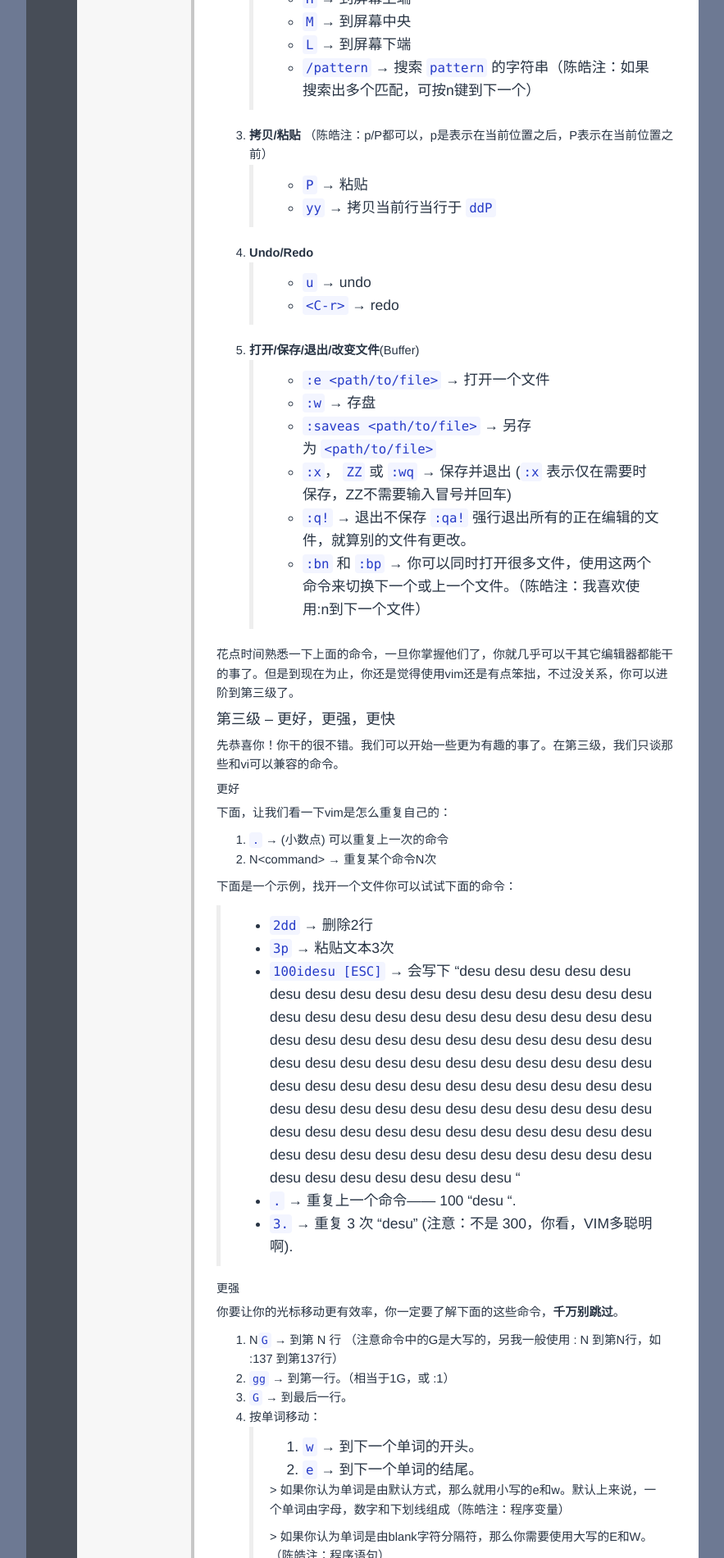
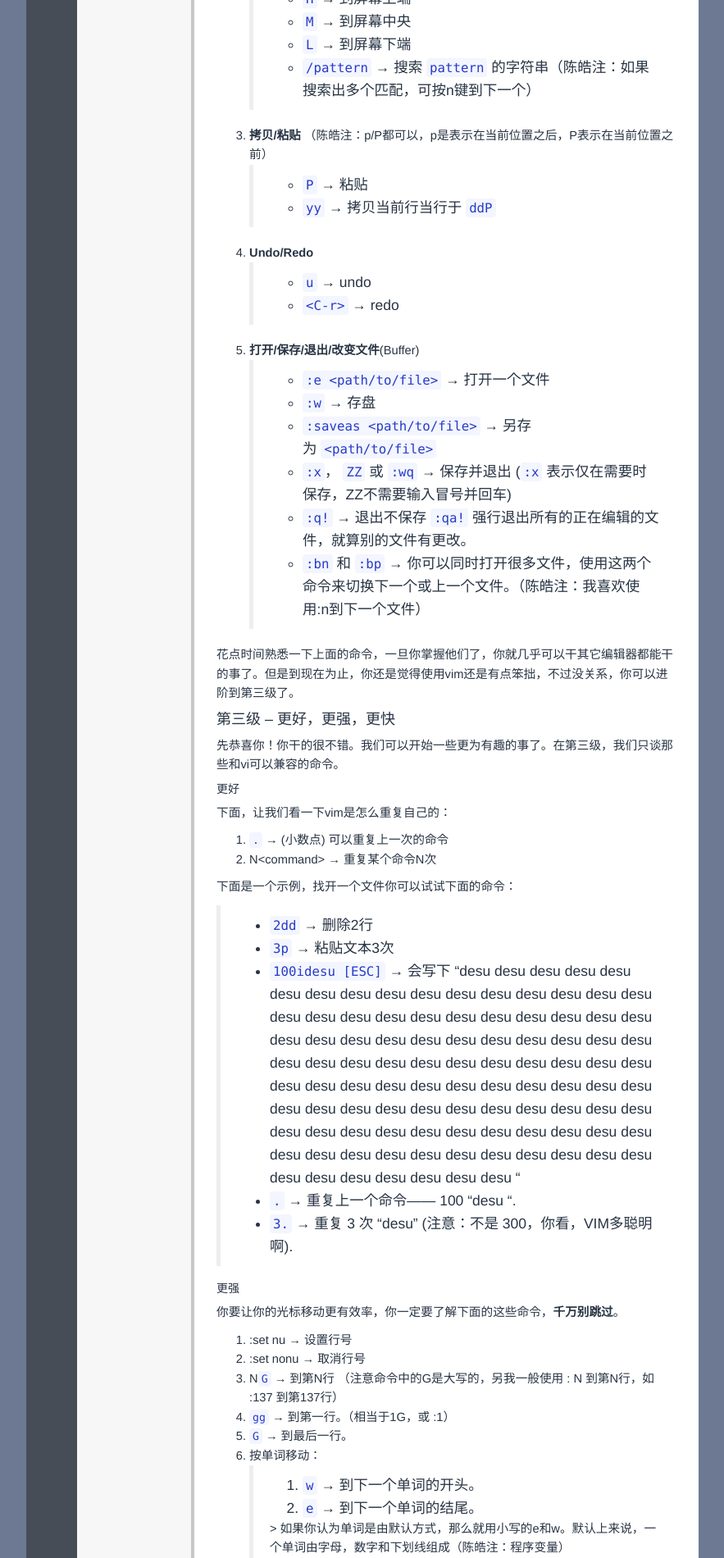
Before and after one commit to polyHong/polyHong.github.io, a Jekyll site: the page built from _posts/tech/2017-04-13-vim-exercise-tutorial.md, in a window 1280 px wide. Shown: the part 2336-4236 px from the top of the page at 82% size, without its empty margins (198-1081 px from the left). Built offline with Jekyll 4.4.1, drawn with Linux system fonts in a browser that asks for light colours; Markdown is read by kramdown in place of the engine named in the settings; comment, search, counter and statistics services are not loaded; grey boxes are pictures that could not be loaded.

Commit message:
upload vim learning post

```diff
--- a/_posts/tech/2017-04-13-vim-exercise-tutorial.md
+++ b/_posts/tech/2017-04-13-vim-exercise-tutorial.md
@@ -182,7 +182,9 @@ Vim the Six Billion Dollar editor
 <h5 id="stronger">更强</h5>
 <p>你要让你的光标移动更有效率，你一定要了解下面的这些命令，<strong>千万别跳过</strong>。</p>
 <ol>
-<li>N<code>G</code> → 到第 N 行 （注意命令中的G是大写的，另我一般使用 : N 到第N行，如 :137 到第137行）</li>
+<li>:set nu →   设置行号</li>
+<li>:set nonu → 取消行号</li>
+<li>N<code>G</code> → 到第N行 （注意命令中的G是大写的，另我一般使用 : N 到第N行，如 :137 到第137行）</li>
 <li><code>gg</code> → 到第一行。（相当于1G，或 :1）</li>
 <li><code>G</code> → 到最后一行。</li>
 <li>按单词移动：<br>
```
Also changed, not shown: 1 other file.
